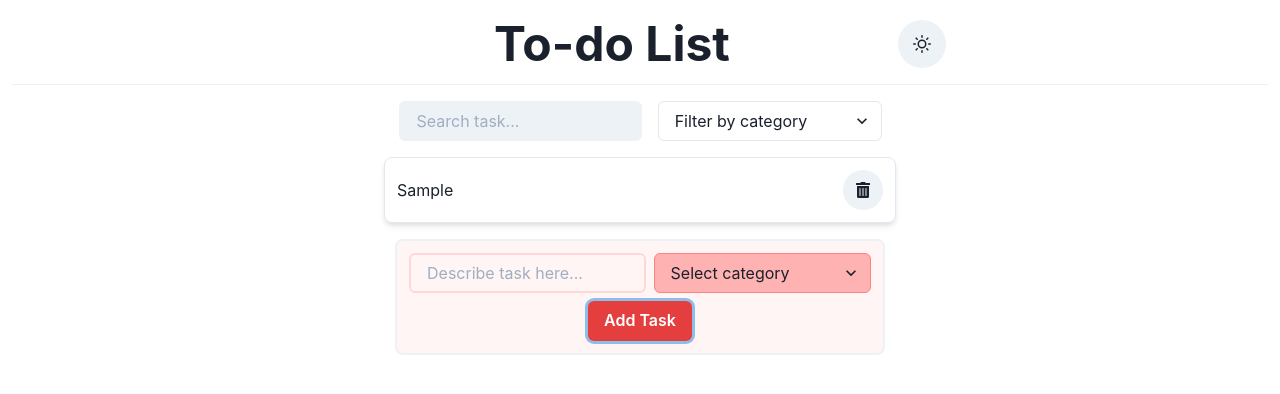
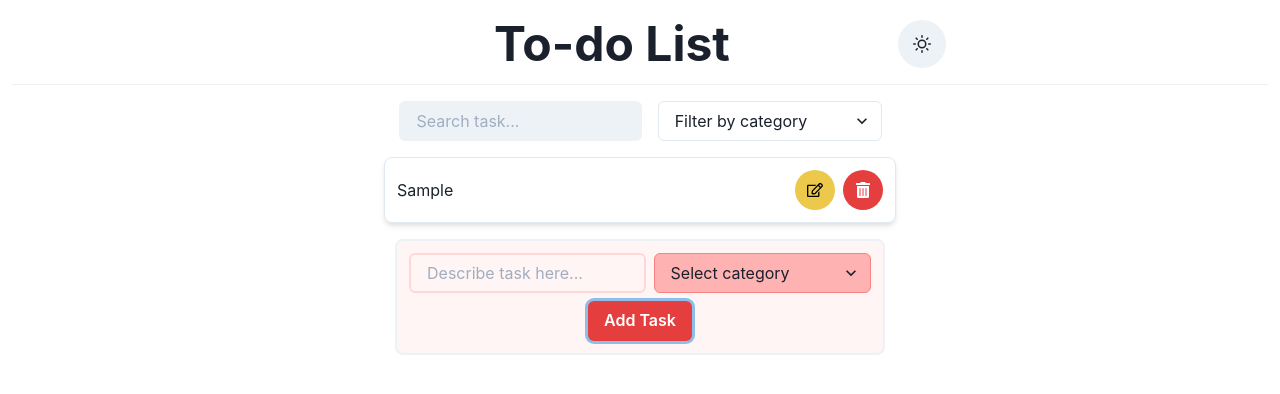
Before and after one commit to JAMorello/todo-app, a React (Create React App) app: page / in a window 1280 px wide. Both pictures are taken after typing "Sample" into the empty fields and a click on the button "Add Task". Shown: the top 394 px of the page. Built offline with nearby package versions, Linux system fonts and the light colour scheme.

Commit message:
Added Edit button to TodoList and some styling

```diff
--- a/src/components/TodoList.jsx
+++ b/src/components/TodoList.jsx
@@ -7,8 +7,9 @@ import {
   Text,
   IconButton,
   Badge,
+  Tooltip,
 } from "@chakra-ui/react";
-import { FaTrashAlt } from "react-icons/fa";
+import { FaTrashAlt, FaRegEdit } from "react-icons/fa";
 
 function TodoList({ todoList, deleteItem }) {
   if (!todoList.length) {
@@ -42,11 +43,32 @@ function TodoList({ todoList, deleteItem }) {
               ""
             )}
             <Spacer />
-            <IconButton
-              icon={<FaTrashAlt />}
-              isRound="true"
-              onClick={() => deleteItem(item.id)}
-            />
+            <Tooltip
+              label="Edit task"
+              fontSize="sm"
+              placement="top"
+              openDelay={500}
+            >
+              <IconButton
+                icon={<FaRegEdit />}
+                colorScheme="yellow"
+                isRound="true"
+                onClick={() => deleteItem(item.id)}
+              />
+            </Tooltip>
+            <Tooltip
+              label="Delete task"
+              fontSize="sm"
+              placement="top"
+              openDelay={500}
+            >
+              <IconButton
+                icon={<FaTrashAlt />}
+                colorScheme="red"
+                isRound="true"
+                onClick={() => deleteItem(item.id)}
+              />
+            </Tooltip>
           </HStack>
         );
       })}
```
